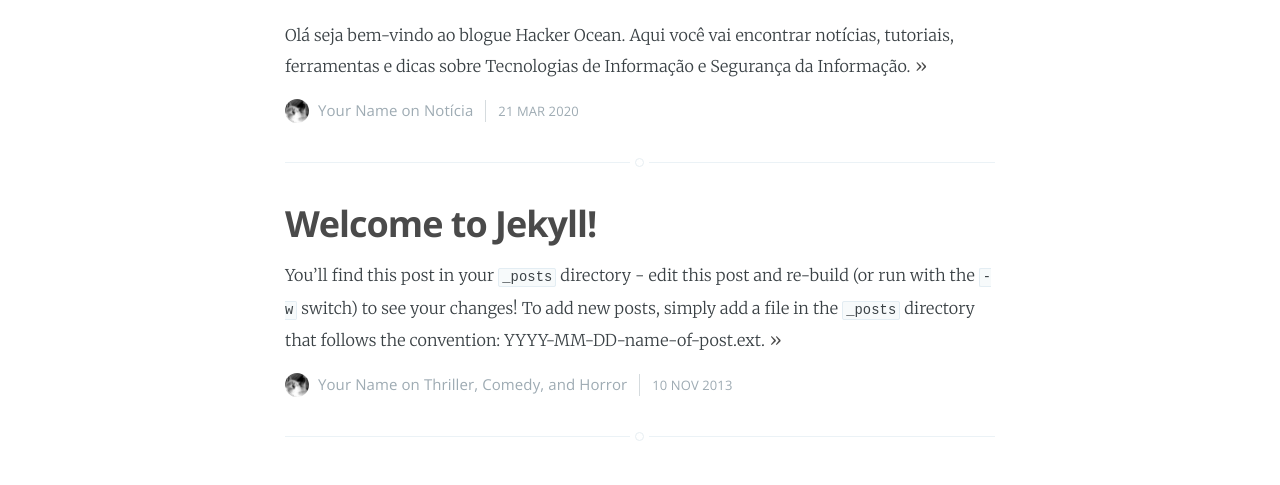
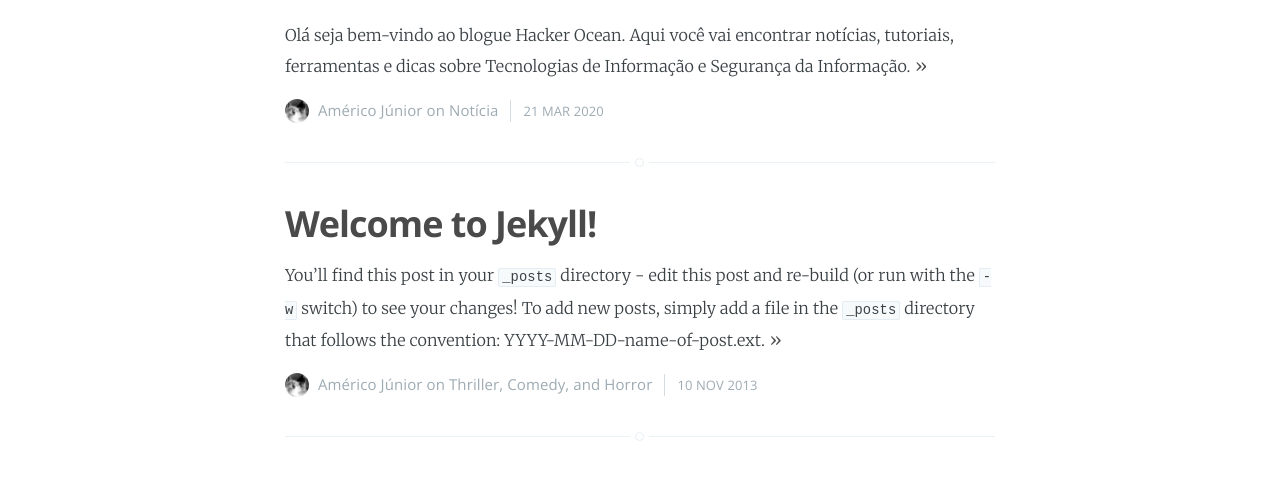
Before and after one commit to hackerocean/hackerocean.github.io, a Jekyll site: the page built from index.html, in a window 1280 px wide. Shown: the part 447-932 px from the top of the page. Built offline with Jekyll 4.4.1, drawn with Linux system fonts in a browser that asks for light colours; the list of posts is cut into pages by our own code.

Commit message:
Update _config.yml

```diff
--- a/_config.yml
+++ b/_config.yml
@@ -13,6 +13,6 @@
 
 # Details for the RSS feed generator
 url:            'blog url'
-author:         'Your Name'
+author:         'Américo Júnior'
 
 theme: jekyll-theme-cayman
```
